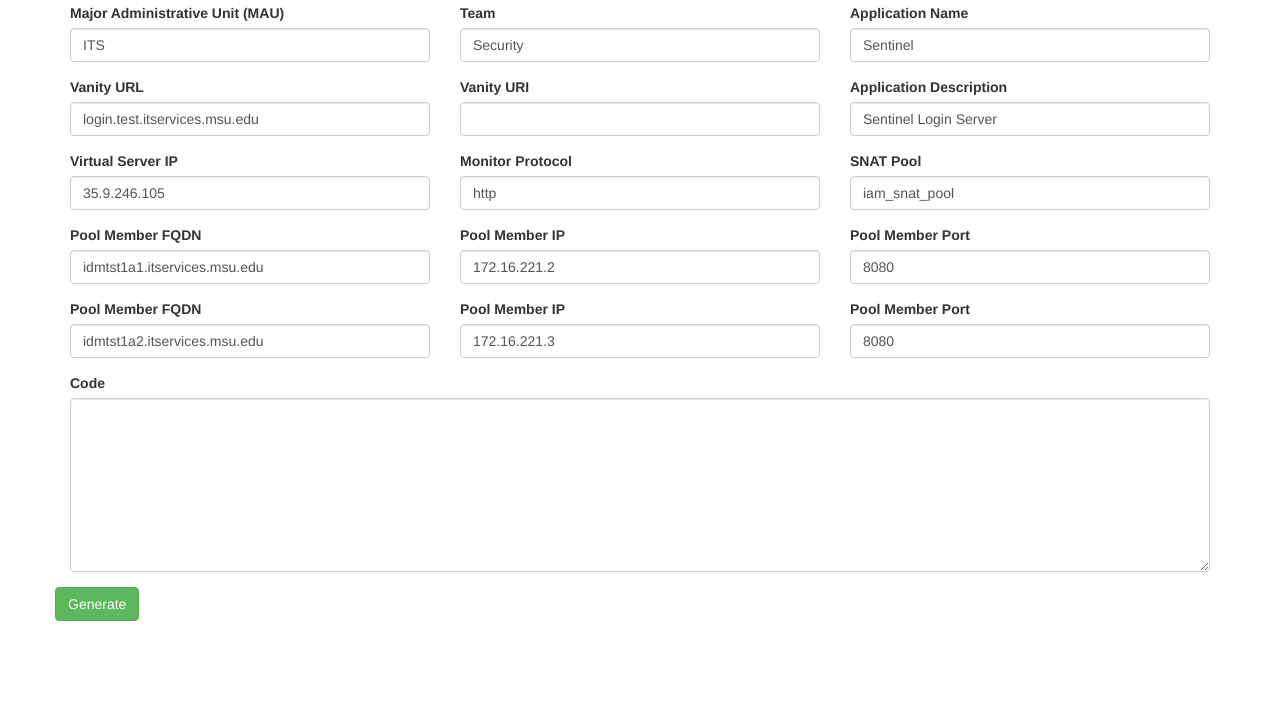
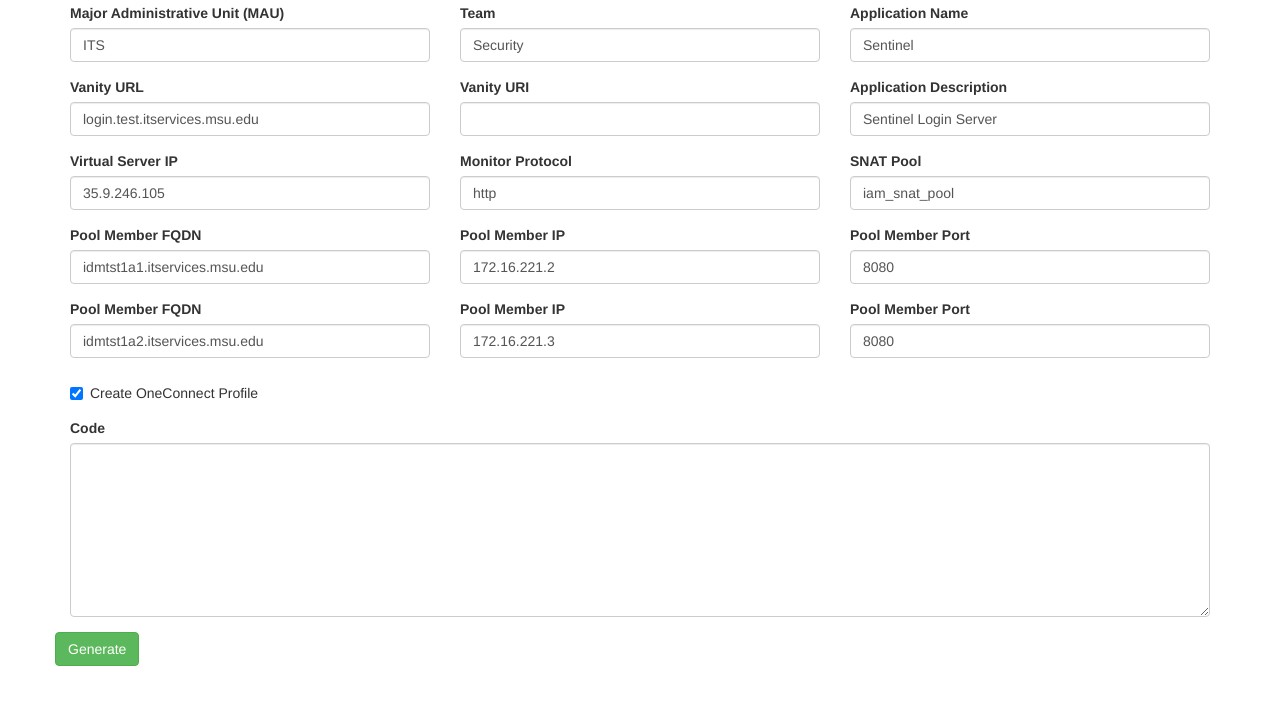
Before and after one commit to Michigan-State-University/draftsman-web, a website: page index.html in a window 1280 px wide. Shown: the part 57-762 px from the top of the page. Drawn offline with nearby package versions, Linux system fonts and the light colour scheme.

Commit message:
Add OneConnect tmsh script and option to create or not

```diff
--- a/index.html
+++ b/index.html
@@ -138,6 +138,17 @@
         <div class="row">
           <div class="col-md-12">
             <div class="form-group">
+              <div class="checkbox">
+                  <label>
+                    <input type="checkbox" name="createOneConnect" id="createOneConnect" checked="true"> Create OneConnect Profile
+                  </label>
+                </div>
+            </div>
+          </div>
+        </div>
+        <div class="row">
+          <div class="col-md-12">
+            <div class="form-group">
               <label for="generatedCode">Code</label>
               <textarea class="form-control" id="generatedCode" rows="8"></textarea>
             </div>
--- a/js/draftsman.js
+++ b/js/draftsman.js
@@ -1,10 +1,19 @@
 let output;
+
 let oneconnect = "tmsh create ltm profile one-connect $MAU_$TEAM_$APP_NAME_oneconnect"
+
+
+
+
 // let http_compression = "create ltm profile http-compression $MAU_$TEAM_$APP_NAME_oneconnect"
 let node = "tmsh create ltm node $NODE_FQDN address $NODE_IP"
 let virtual_server = "tmsh create ltm virtual $MAU_$TEAM_$APP_NAME_80_vs destination $VS_IP:";
 function generateCode() {
-  output = oneconnect;
+  output = "";
+  if ( $("#createOneConnect").is(":checked") ) {
+      output = oneconnect + "\r\n" + output;
+  }
+
   output = output + "\r\n" + node;
   output = output + "\r\n" + virtual_server;
   output = output.replace(/\$mau/gi, document.getElementById('mau').value.toLowerCase());
```
